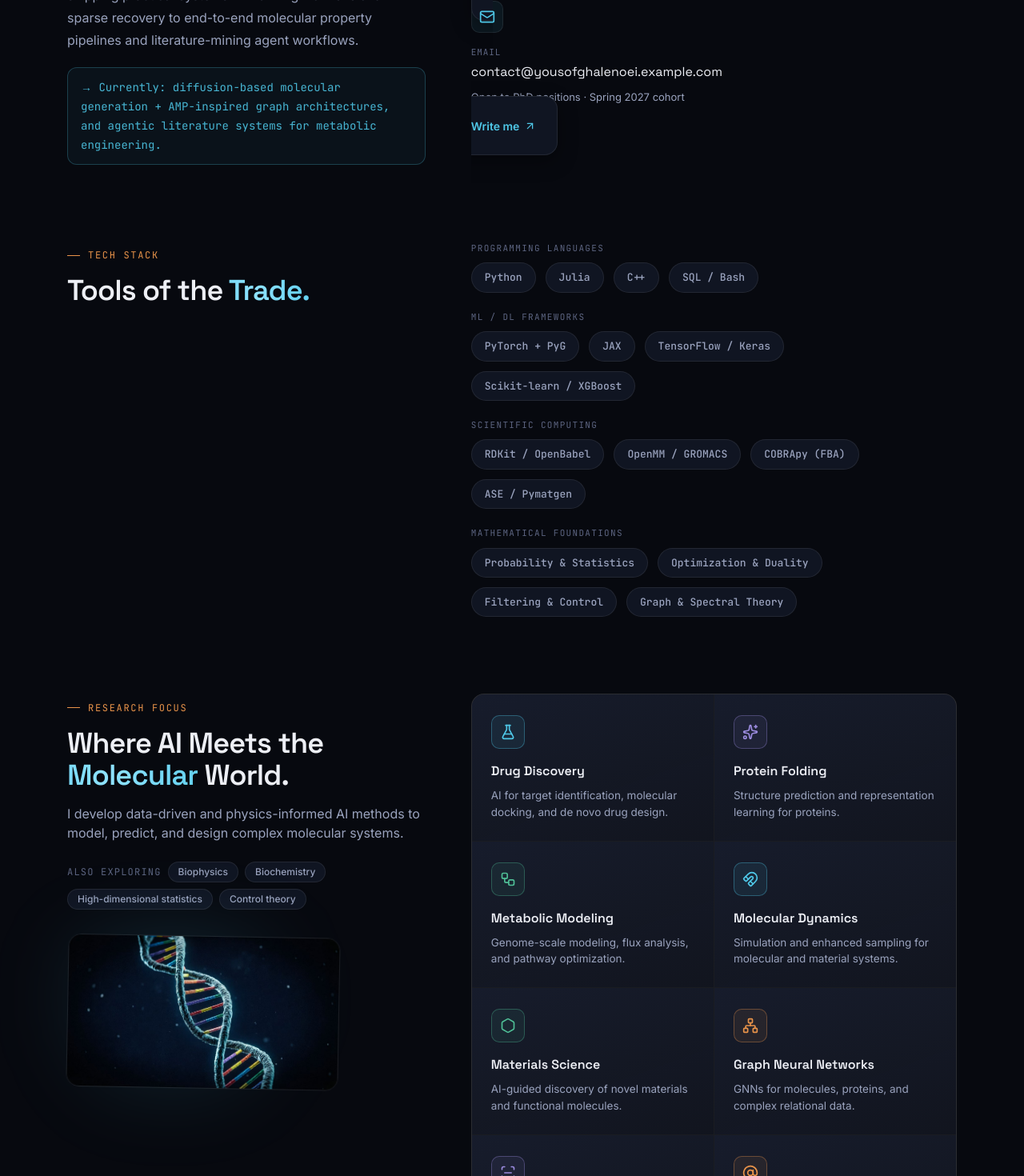
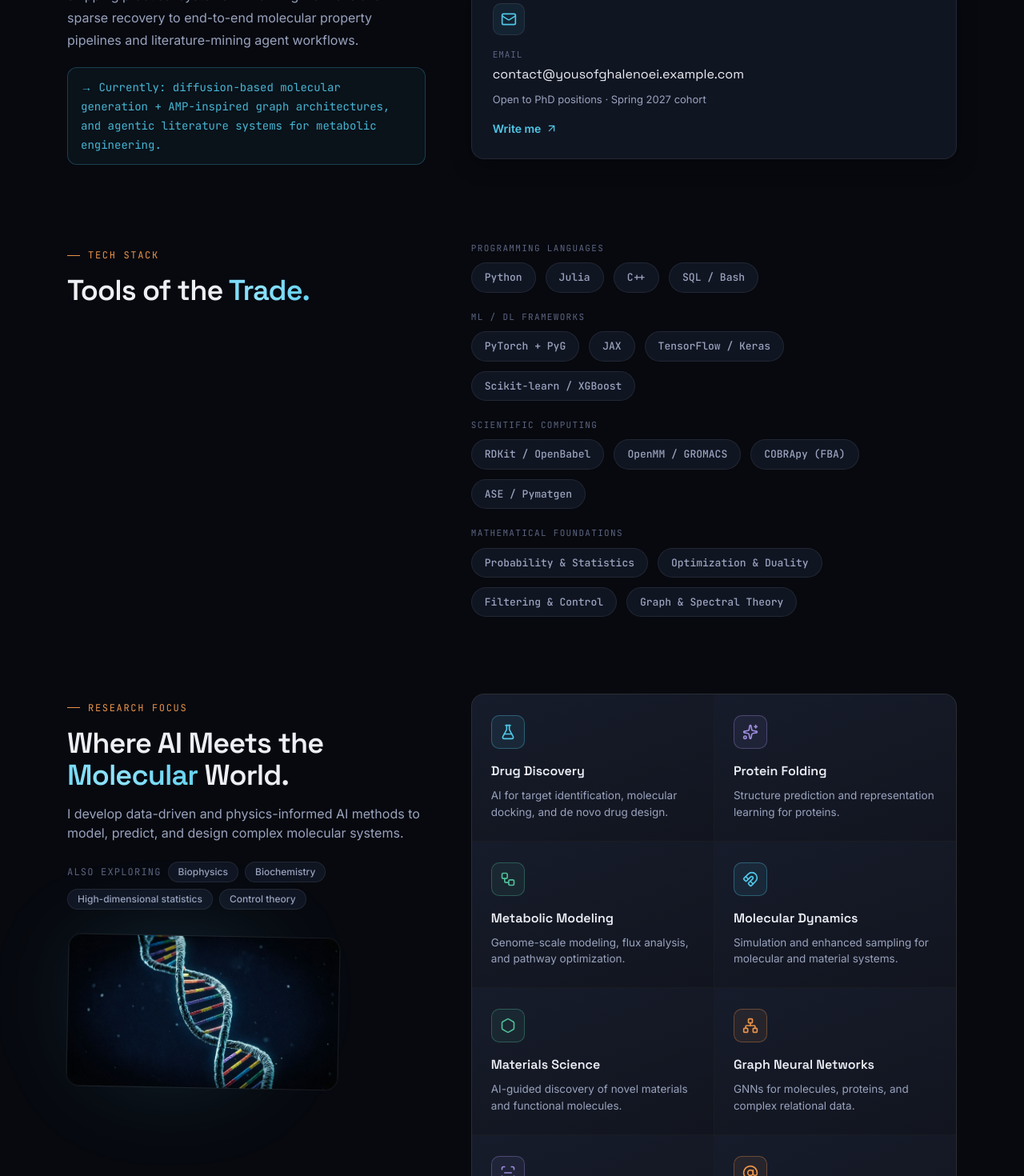
Before and after one commit to YousofLHC/YousofLHC, a Next.js app: page / in a window 1280 px wide. Shown: the part 1330-2800 px from the top of the page at 80% size. Built offline with nearby package versions, Linux system fonts and the light colour scheme; no server answers.

Commit message:
Fix about-me email card layout (contact-card display:block), add live GitHub widget to contact grid (build-time API feed with top starred repos), correct GitHub social to YousofLHC

```diff
--- a/content/data/site.json
+++ b/content/data/site.json
@@ -1,28 +1,46 @@
 {
-  "name": "Yousof Ghalenoei",
-  "shortName": "YG",
-  "tagline": "AI Research Engineer · M.Sc. Artificial Intelligence",
-  "title": "Yousof Ghalenoei — M.Sc. in Artificial Intelligence",
-  "description": "Researcher and engineer across machine learning, approximate message passing, graph neural networks, AI-driven drug design, metabolic engineering, material informatics, and AI agentic systems. Open to PhD positions, research collaborations, and consulting.",
-  "url": "https://yousofghalenoei.example.com",
-  "location": "Mashhad, Iran (open to relocation)",
-  "email": "contact@yousofghalenoei.example.com",
-  "availability": "Open to PhD positions · Spring 2027 cohort",
-  "calendly": "https://calendly.com/yousof-ghalenoei/30min",
-  "formspree": "",
-  "socials": {
-    "github": "https://github.com/yousofghalenoei",
-    "linkedin": "https://linkedin.com/in/yousofghalenoei",
-    "scholar": "https://scholar.google.com/citations?user=your_id",
-    "orcid": "https://orcid.org/0000-0000-0000-0000",
-    "x": "https://x.com/yousofghalenoei"
-  },
-  "navLinks": [
-    { "href": "/", "label": "Home" },
-    { "href": "/resume", "label": "Resume" },
-    { "href": "/projects", "label": "Projects" },
-    { "href": "/notes", "label": "Notes & Notebooks" },
-    { "href": "/blog", "label": "Blog" },
-    { "href": "/connect", "label": "Connect" }
-  ]
+    "name":  "Yousof Ghalenoei",
+    "shortName":  "YG",
+    "tagline":  "AI Research Engineer Â· M.Sc. Artificial Intelligence",
+    "title":  "Yousof Ghalenoei â€” M.Sc. in Artificial Intelligence",
+    "description":  "Researcher and engineer across machine learning, approximate message passing, graph neural networks, AI-driven drug design, metabolic engineering, material informatics, and AI agentic systems. Open to PhD positions, research collaborations, and consulting.",
+    "url":  "https://yousofghalenoei.example.com",
+    "location":  "Mashhad, Iran (open to relocation)",
+    "email":  "contact@yousofghalenoei.example.com",
+    "availability":  "Open to PhD positions Â· Spring 2027 cohort",
+    "calendly":  "https://calendly.com/yousof-ghalenoei/30min",
+    "formspree":  "",
+    "socials":  {
+                    "github":  "https://github.com/YousofLHC",
+                    "linkedin":  "https://linkedin.com/in/yousofghalenoei",
+                    "scholar":  "https://scholar.google.com/citations?user=your_id",
+                    "orcid":  "https://orcid.org/0000-0000-0000-0000",
+                    "x":  "https://x.com/yousofghalenoei"
+                },
+    "navLinks":  [
+                     {
+                         "href":  "/",
+                         "label":  "Home"
+                     },
+                     {
+                         "href":  "/resume",
+                         "label":  "Resume"
+                     },
+                     {
+                         "href":  "/projects",
+                         "label":  "Projects"
+                     },
+                     {
+                         "href":  "/notes",
+                         "label":  "Notes \u0026 Notebooks"
+                     },
+                     {
+                         "href":  "/blog",
+                         "label":  "Blog"
+                     },
+                     {
+                         "href":  "/connect",
+                         "label":  "Connect"
+                     }
+                 ]
 }
--- a/src/app/(site)/page.tsx
+++ b/src/app/(site)/page.tsx
@@ -8,7 +8,6 @@ import {
   CalendarClock,
   Check,
   FlaskConical,
-  GitBranch,
   GraduationCap,
   Hexagon,
   Mail,
@@ -23,6 +22,7 @@ import { Stagger } from "@/components/ui/stagger";
 import { Tilt } from "@/components/three/tilt";
 import { CinematicHero } from "@/components/landing/cinematic-hero";
 import { TimelineFill } from "@/components/ui/timeline-fill";
+import { GithubLive } from "@/components/ui/github-live";
 import { PostCard } from "@/components/blog/post-card";
 import { NotebookMini } from "@/components/notebook/notebook-card";
 import { education, experience, profile, projects, skills } from "@/lib/data";
@@ -108,13 +108,6 @@ const galleryItems = [
 ];
 
 const contactCards = [
-  {
-    label: "GitHub",
-    name: "yousofLHC",
-    desc: "Check out my code and projects.",
-    href: site.socials.github,
-    icon: GitBranch,
-  },
   {
     label: "Google Scholar",
     name: "Yousof Ghalenoei",
@@ -545,6 +538,7 @@ export default async function Home() {
           <Reveal delay={0.12}>
             <div className="mt-10">
               <div className="contact-grid">
+                <GithubLive />
                 {contactCards.map((c) => (
                   <a
                     key={c.label}
--- a/src/app/globals.css
+++ b/src/app/globals.css
@@ -1128,6 +1128,7 @@
     }
   }
   .contact-card {
+    display: block;
     background: var(--color-panel);
     border: 1px solid var(--color-line);
     border-radius: 16px;
@@ -1169,6 +1170,54 @@
     font-size: 13px;
     color: var(--color-dim);
     margin-bottom: 14px;
+  }
+  .gh-list {
+    display: flex;
+    flex-direction: column;
+    gap: 8px;
+    margin: 4px 0 16px;
+  }
+  .gh-repo {
+    display: flex;
+    align-items: center;
+    justify-content: space-between;
+    gap: 10px;
+    padding: 8px 12px;
+    border: 1px solid var(--color-line);
+    border-radius: 10px;
+    background: color-mix(in srgb, var(--color-panel-2) 45%, transparent);
+  }
+  .contact-card:hover .gh-repo {
+    border-color: var(--color-line-strong);
+  }
+  .gh-repo-name {
+    font-family: var(--font-jetbrains);
+    font-size: 12px;
+    color: var(--color-ink);
+    overflow: hidden;
+    text-overflow: ellipsis;
+    white-space: nowrap;
+  }
+  .gh-repo-meta {
+    display: flex;
+    align-items: center;
+    gap: 8px;
+    font-family: var(--font-jetbrains);
+    font-size: 11px;
+    color: var(--color-dim);
+    white-space: nowrap;
+  }
+  .gh-dot {
+    width: 7px;
+    height: 7px;
+    border-radius: 999px;
+    background: var(--t-cyan);
+  }
+  .gh-star {
+    display: inline-flex;
+    align-items: center;
+    gap: 3px;
+    color: var(--t-amber);
   }
   .email-row {
     display: flex;
--- /dev/null
+++ b/src/components/ui/github-live.tsx
@@ -0,0 +1,103 @@
+import Link from "next/link";
+import { ArrowUpRight, GitBranch, Star } from "lucide-react";
+
+interface Repo {
+  name: string;
+  description: string | null;
+  html_url: string;
+  stargazers_count: number;
+  forks_count: number;
+  language: string | null;
+  updated_at: string;
+}
+
+interface Profile {
+  name: string | null;
+  login: string;
+  followers: number;
+  public_repos: number;
+}
+
+const USER = "YousofLHC";
+
+async function fetchJson<T>(url: string): Promise<T | null> {
+  try {
+    const res = await fetch(url, {
+      headers: { Accept: "application/vnd.github+json", "User-Agent": "phd-website" },
+    });
+    if (!res.ok) return null;
+    return (await res.json()) as T;
+  } catch {
+    return null;
+  }
+}
+
+function daysAgo(iso: string): string {
+  const d = (Date.now() - new Date(iso).getTime()) / 86400000;
+  if (d < 1) return "today";
+  if (d < 2) return "yesterday";
+  return `${Math.floor(d)}d ago`;
+}
+
+export async function GithubLive() {
+  const [profile, repos] = await Promise.all([
+    fetchJson<Profile>(`https://api.github.com/users/${USER}`),
+    fetchJson<Repo[]>(`https://api.github.com/users/${USER}/repos?sort=updated&per_page=5&type=public`),
+  ]);
+
+  const fallback = (
+    <Link href={`https://github.com/${USER}`} target="_blank" rel="noreferrer" className="contact-card group">
+      <div className="c-icon">
+        <GitBranch size={20} />
+      </div>
+      <div className="label">GitHub</div>
+      <div className="name">{USER}</div>
+      <div className="desc">Check out my code and projects.</div>
+      <span className="link-arrow">
+        View Profile <ArrowUpRight size={15} />
+      </span>
+    </Link>
+  );
+
+  if (!profile || !repos) return fallback;
+
+  const top = [...repos].sort((a, b) => b.stargazers_count - a.stargazers_count).slice(0, 3);
+
+  return (
+    <Link href={`https://github.com/${USER}`} target="_blank" rel="noreferrer" className="contact-card group">
+      <div className="c-icon">
+        <GitBranch size={20} />
+      </div>
+      <div className="label">GitHub · live feed</div>
+      <div className="name">{profile.name ?? profile.login}</div>
+      <div className="desc">
+        {profile.followers} followers · {profile.public_repos} public repos
+      </div>
+      <div className="gh-list">
+        {top.map((r) => (
+          <div key={r.name} className="gh-repo" title={r.description ?? r.name}>
+            <span className="gh-repo-name">{r.name}</span>
+            <span className="gh-repo-meta">
+              {r.language && (
+                <>
+                  <span className="gh-dot" />
+                  {r.language}
+                </>
+              )}
+              {r.stargazers_count > 0 && (
+                <span className="gh-star">
+                  <Star size={11} />
+                  {r.stargazers_count}
+                </span>
+              )}
+              <span>· {daysAgo(r.updated_at)}</span>
+            </span>
+          </div>
+        ))}
+      </div>
+      <span className="link-arrow">
+        View Profile <ArrowUpRight size={15} />
+      </span>
+    </Link>
+  );
+}
```
Also changed, not shown: 2 other files (tests, documents, lock files or other folders).
